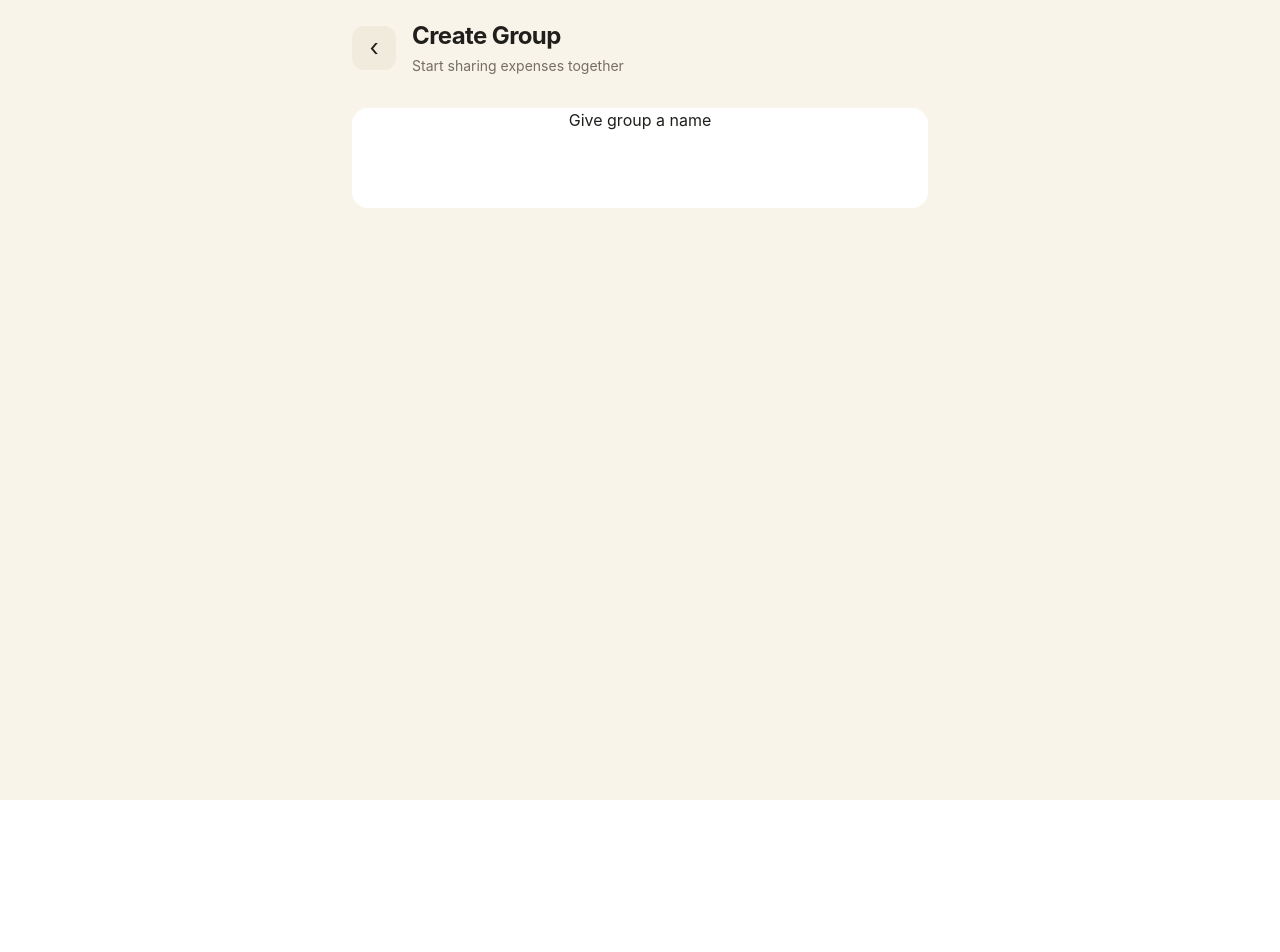
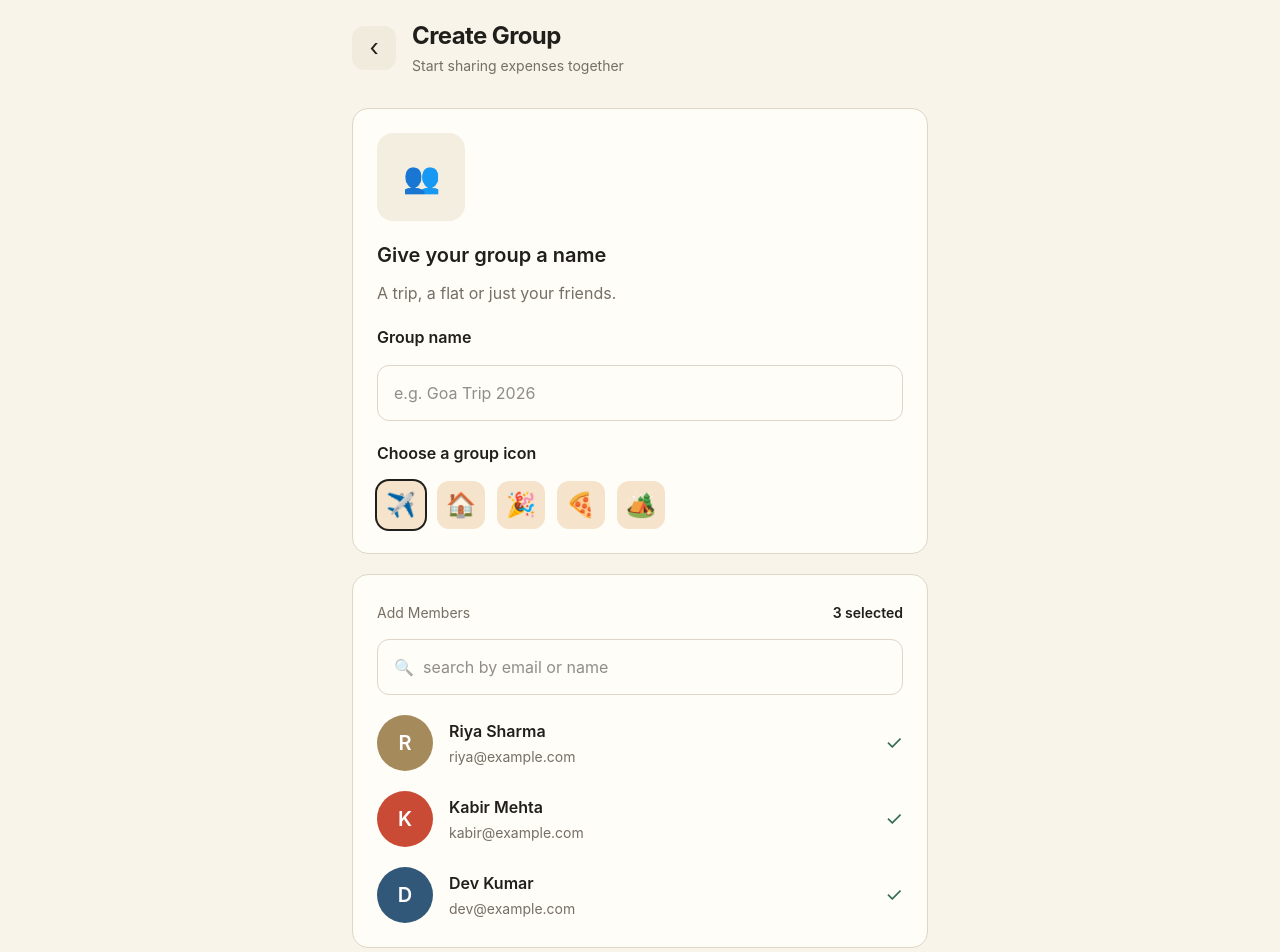
Before and after one commit to aakashsharan05-cmd/Splitsnap, a React (Vite) app in the folder Frontend/: page /creategroup in a window 1280 px wide. Shown: the top 952 px of the page. Before the commit the page ends 800 px from the top, so only its background shows below. Built offline with nearby package versions, Linux system fonts and the light colour scheme.

Commit message:
create group

```diff
--- a/Frontend/src/pages/creategroup.jsx
+++ b/Frontend/src/pages/creategroup.jsx
@@ -1,6 +1,40 @@
-import React from 'react'
+import React, { useState } from "react";
+import { useNavigate } from "react-router-dom";
 
 const creategroup = () => {
+  const navigate = useNavigate();
+
+  const [groupName, setGroupName] = useState("");
+  const [memberName, setMemberName] = useState("");
+  const [selectedIcon, setSelectedIcon] = useState("✈️");
+  const [selectedMembers, setSelectedMembers] = useState([
+    "riya@example.com",
+    "kabir@example.com",
+    "dev@example.com",
+  ]);
+  const [alertLimit, setAlertLimit] = useState(1000);
+
+  const members = [
+    {
+      name: "Riya Sharma",
+      email: "riya@example.com",
+      initial: "R",
+      color: "#A58B5B",
+    },
+    {
+      name: "Kabir Mehta",
+      email: "kabir@example.com",
+      initial: "K",
+      color: "#C94B35",
+    },
+    {
+      name: "Dev Kumar",
+      email: "dev@example.com",
+      initial: "D",
+      color: "#315878",
+    },
+  ];
+
   return (
     <div>
       <div className="min-h-screen bg-[#F8F4EA] px-5 py-5 text-[#211F1B]">
@@ -30,11 +64,194 @@ const creategroup = () => {
 
 
           {/* groupname */}
-                    <div className='rounded-2xl w-full h-25 bg-white mt-5 flex  justify-center'>
+          <div className="rounded-2xl w-full bg-[#FFFDF8] mt-5 p-6 border border-[#DED6C7]">
 
-                        <p className='flex items-start'>Give group a name</p>
+            <div className="flex flex-col">
+
+              {/* Starting icon */}
+              <div className="w-22 h-22 rounded-2xl bg-[#F3EEDF] flex items-center justify-center text-3xl">
+                👥
+              </div>
+
+              <p className="font-semibold text-xl mt-5">
+                Give your group a name
+              </p>
+
+              <p className="text-[#756F65] mt-3">
+                A trip, a flat or just your friends.
+              </p>
+
+              <p className="font-semibold mt-5">
+                Group name
+              </p>
+
+              <input
+                type="text" value={groupName}
+                onChange={(e) => setGroupName(e.target.value)}
+                className="rounded-xl w-full h-14 mt-4 border border-[#DED6C7] px-4 bg-[#FFFDF8]"
+                placeholder="e.g. Goa Trip 2026"
+              />
+
+              <p className="font-semibold mt-5">
+                Choose a group icon
+              </p>
+
+              <div className="flex items-center gap-3 mt-4 flex-wrap">
+
+                <button
+                  onClick={() => setSelectedIcon("✈️")}
+                  className={`w-12 h-12 rounded-xl text-2xl ${selectedIcon === "✈️"
+                    ? "ring-2 ring-[#211F1B]"
+                    : ""
+                    } bg-[#F5E3CB]`}
+                >
+                  ✈️
+                </button>
+
+
+                <button
+                  onClick={() => setSelectedIcon("🏠")}
+                  className={`w-12 h-12 rounded-xl text-2xl ${selectedIcon === "🏠"
+                    ? "ring-2 ring-[#211F1B]"
+                    : ""
+                    } bg-[#F5E3CB]`}
+                >
+                  🏠
+                </button>
+
+
+                <button
+                  onClick={() => setSelectedIcon("🎉")}
+                  className={`w-12 h-12 rounded-xl text-2xl ${selectedIcon === "🎉"
+                    ? "ring-2 ring-[#211F1B]"
+                    : ""
+                    } bg-[#F5E3CB]`}
+                >
+                  🎉
+                </button>
+
+
+
+                <button
+                  onClick={() => setSelectedIcon("🍕")}
+                  className={`w-12 h-12 rounded-xl text-2xl ${selectedIcon === "🍕"
+                    ? "ring-2 ring-[#211F1B]"
+                    : ""
+                    } bg-[#F5E3CB]`}
+                >
+                  🍕
+                </button>
+
+
+
+                <button
+                  onClick={() => setSelectedIcon("🏕️")}
+                  className={`w-12 h-12 rounded-xl text-2xl ${selectedIcon === "🏕️"
+                    ? "ring-2 ring-[#211F1B]"
+                    : ""
+                    } bg-[#F5E3CB]`}
+                >
+                  🏕️
+                </button>
+
 
               </div>
+            </div>
+          </div>
+
+
+          {/* Add members */}
+          <div className="rounded-2xl w-full bg-[#FFFDF8] mt-5 p-6 border border-[#DED6C7]">
+            <div className="w-full   mt-1 flex items-center justify-between">
+              <span className="text-sm text-[#756F65]">
+                Add Members
+              </span>
+
+              <span className="font-semibold text-sm">
+                {selectedMembers.length} selected
+              </span>
+            </div>
+            <input
+              type="text" value={memberName}
+                onChange={(e) => setMemberName(e.target.value)}
+              className="rounded-xl w-full h-14 mt-4 border border-[#DED6C7] px-4 bg-[#FFFDF8]"
+              placeholder="🔍  search by email or name"
+            />
+
+
+            {members.map((member) => {
+              const isSelected = selectedMembers.includes(member.email);
+
+              return (
+                <div
+                  key={member.email}
+                  onClick={() =>
+                    setSelectedMembers((prev) =>
+                      prev.includes(member.email)
+                        ? prev.filter((email) => email !== member.email)
+                        : [...prev, member.email]
+                    )
+                  }
+                  className="flex items-center gap-4 mt-5 cursor-pointer"
+                >
+                  {/* Avatar */}
+                  <div
+                    className="w-14 h-14 rounded-full flex items-center justify-center text-white text-xl font-semibold"
+                    style={{ backgroundColor: member.color }}
+                  >
+                    {member.initial}
+                  </div>
+
+                  {/* Member details */}
+                  <div className="flex-1">
+                    <p className="font-semibold">{member.name}</p>
+                    <p className="text-sm text-[#756F65] mt-1">
+                      {member.email}
+                    </p>
+                  </div>
+
+                  {/* Selected icon */}
+                  <span className="text-[#316B52] text-xl">
+                    {isSelected ? "✓" : ""}
+                  </span>
+                </div>
+              );
+            })}
+
+          </div>
+
+
+          <div className="rounded-2xl w-full bg-[#FFFDF8] mt-5 p-6 border border-[#DED6C7]">
+
+            <div className="mt-4">
+              <label className="font-semibold block mb-2">
+                Alert limit (₹)
+              </label>
+
+              <input
+                type="number"
+                min="0"
+                value={alertLimit}
+                onChange={(e) => setAlertLimit(e.target.value)}
+                className="rounded-xl w-full h-14 border border-[#DED6C7] px-4 bg-[#FFFDF8]"
+              />
+
+              <p className="text-sm text-[#756F65] mt-2">
+                Notify members when a balance crosses this limit.
+              </p>
+
+              <p className="text-sm text-[#756F65] mt-1">
+                Default limit · ₹{Number(alertLimit || 0).toLocaleString("en-IN")}
+              </p>
+            </div>
+          </div>
+
+
+          {/* Save Button */}
+          <button className="w-full bg-[#211F1B] rounded-2xl mt-5 py-4 text-white font-semibold cursor-pointer">
+            Create Group ➡️
+          </button>
+
 
         </div>
       </div>
```
Lines whose indentation alone changed are shown as unchanged.
